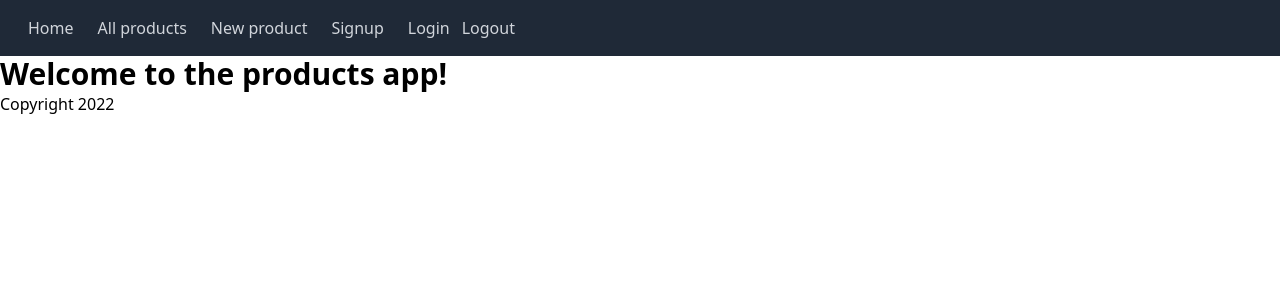
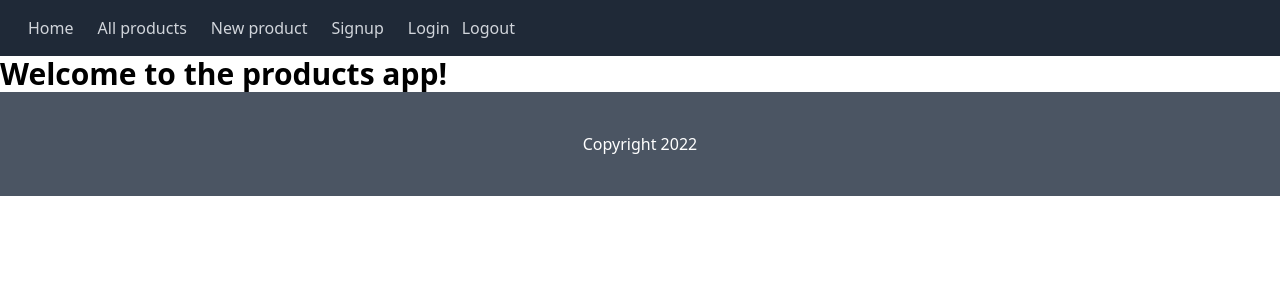
Before and after one commit to actualize-day-2024-05/demo-mini-capstone-frontend, a React (Vite) app: page / in a window 1280 px wide. Shown: the top 300 px of the page. Built offline with nearby package versions, Linux system fonts and the light colour scheme.

Commit message:
Style footer

```diff
--- a/src/Footer.jsx
+++ b/src/Footer.jsx
@@ -1,6 +1,6 @@
 export function Footer() {
   return (
-    <footer>
+    <footer className="bg-gray-600 text-white px-4 py-10 text-center">
       <p>Copyright 2022</p>
     </footer>
   );
```
